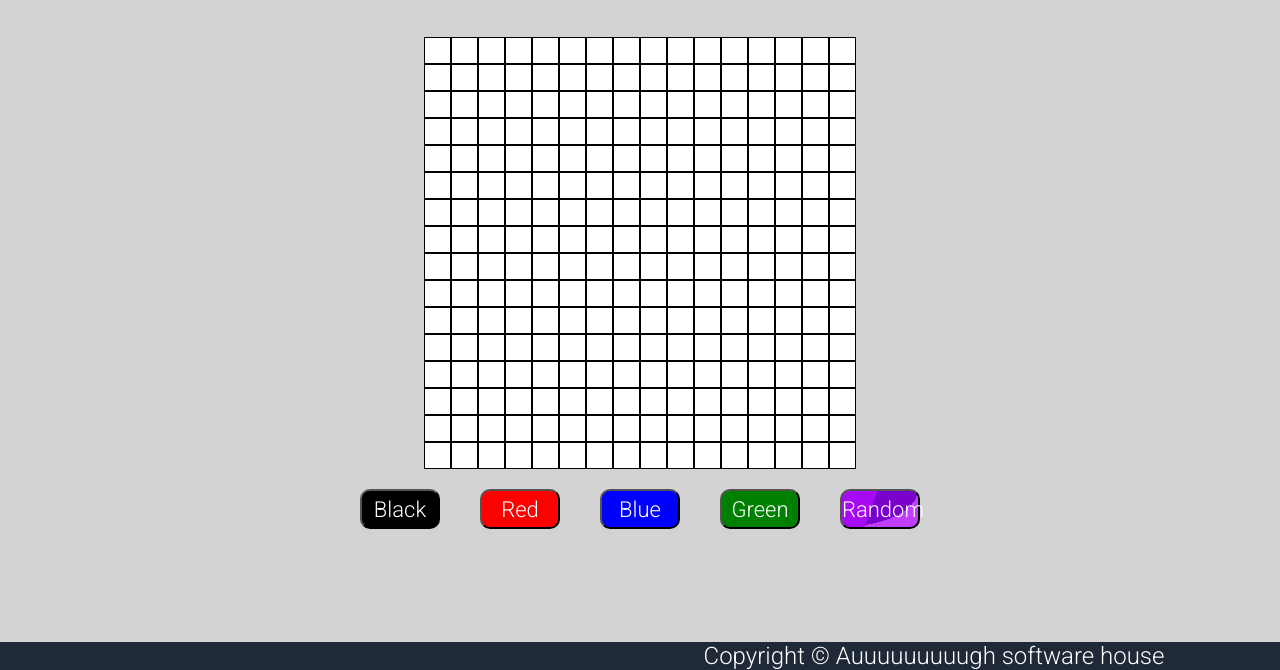
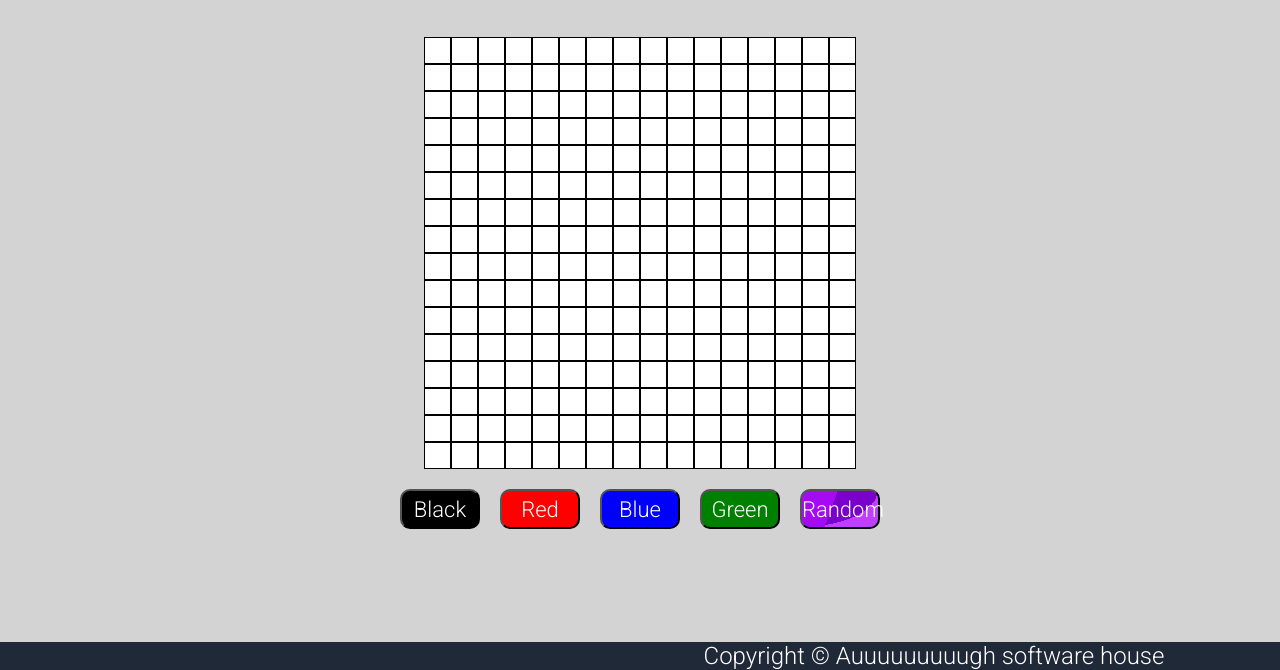
Before and after one commit to f3bot/Etch-a-Sketch, a plain HTML site: page index.html in a window 1280 px wide. Shown: the part 130-800 px from the top of the page. Drawn offline with Linux system fonts and the light colour scheme.

Commit message:
added flexbox to colors

```diff
--- a/styles.css
+++ b/styles.css
@@ -36,6 +36,11 @@ body{
     display: flex;
     justify-content: center;
     margin-top: 40px;
+}
+
+.colorbar{
+    display: flex;
+    gap: 20px;
 }
 
 .grid-box{
```
Also changed, not shown: index.html (+0 -1 lines).
